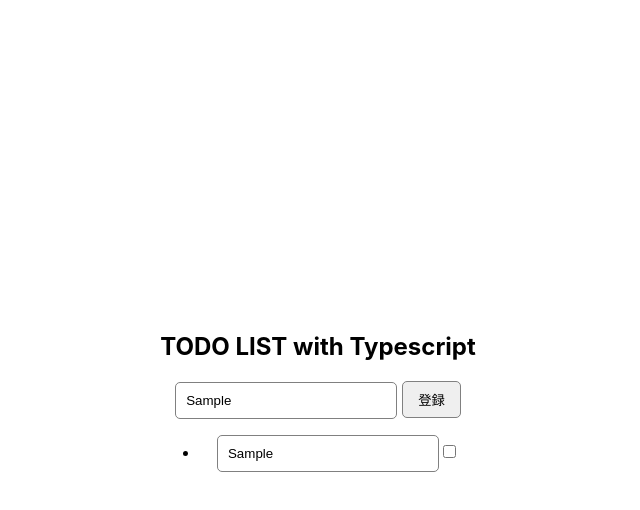
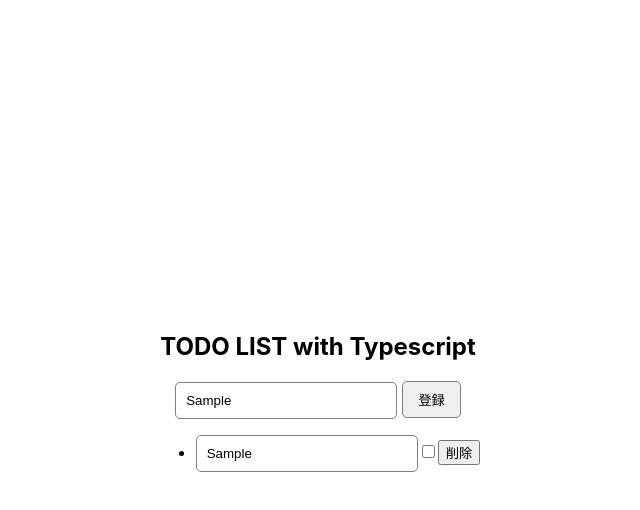
Before and after one commit to funayamateppei/Todolist_Typescript, a React (Create React App) app: page / in a window 1280 px wide. Both pictures are taken after typing "Sample" into the empty fields and a click on the button "登録". Shown: the top 510 px of the page, without its empty margins (322-962 px from the left). Built offline with nearby package versions, Linux system fonts and the light colour scheme; the HTML template or start-up script is replaced by a standard one.

Commit message:
削除ボタンをクリックするとタスクを削除する機能実装

```diff
--- a/src/App.tsx
+++ b/src/App.tsx
@@ -42,6 +42,13 @@ function App() {
     setTodo(array);
   }
 
+  const handleDelete = (id: number) => {
+    const array = todo.filter((x) => {
+      return x.id !== id
+    })
+    setTodo(array);
+  }
+
   type Todo = {
     inputValue: string;
     id: number;
@@ -77,6 +84,11 @@ function App() {
                 type="checkbox"
                 onChange={(e) => handleCheckBox(x.id, x.checked)}
               />
+              <button
+                onClick={(e) => handleDelete(x.id)}
+              >
+                削除
+              </button>
             </li>
           ))}
         </ul>
```
